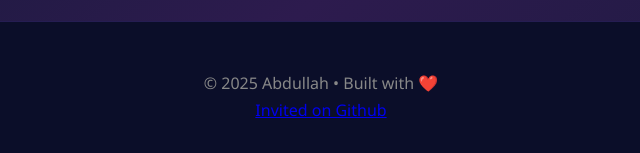
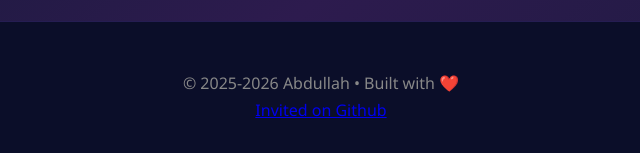
Before and after one commit to abdullah-x909/abdullah-x909.github.io, a plain HTML site: page index.html in a window 1280 px wide. Shown: the part 2215-2368 px from the top of the page, 319-959 px from the left. Drawn offline with Linux system fonts and the light colour scheme.

Commit message:
Update copyright year in footer

```diff
--- a/index.html
+++ b/index.html
@@ -419,7 +419,7 @@
   </main>
 
   <footer>
-    <p>© 2025 Abdullah • Built with ❤️</p>
+    <p>© 2025-2026 Abdullah • Built with ❤️</p>
     <p><a href="https://github.com/abdullah-x909" target="_blank">Invited on Github</a></p>
   </footer>
 
```
